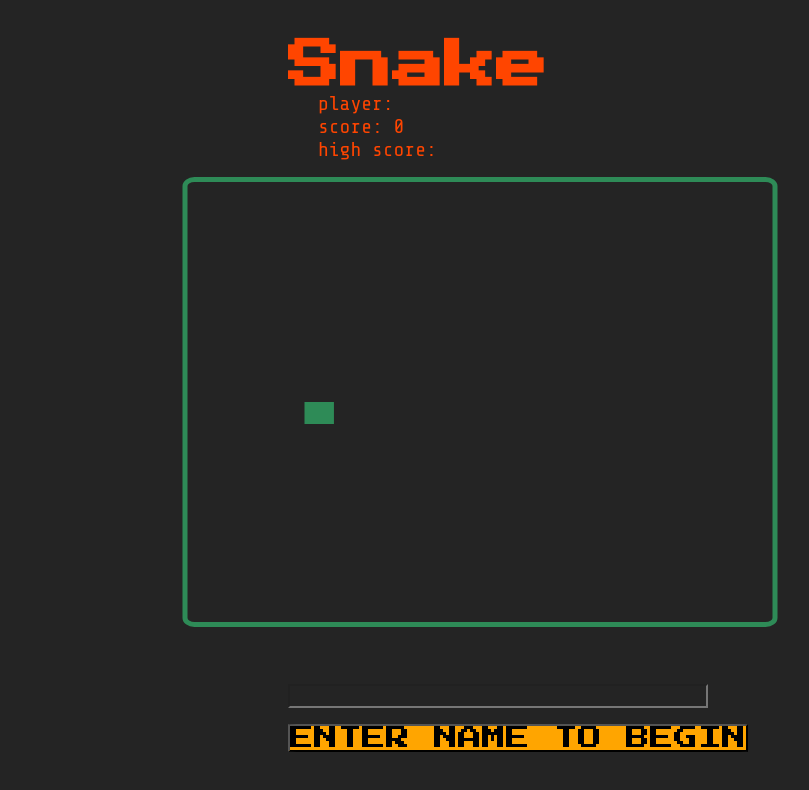
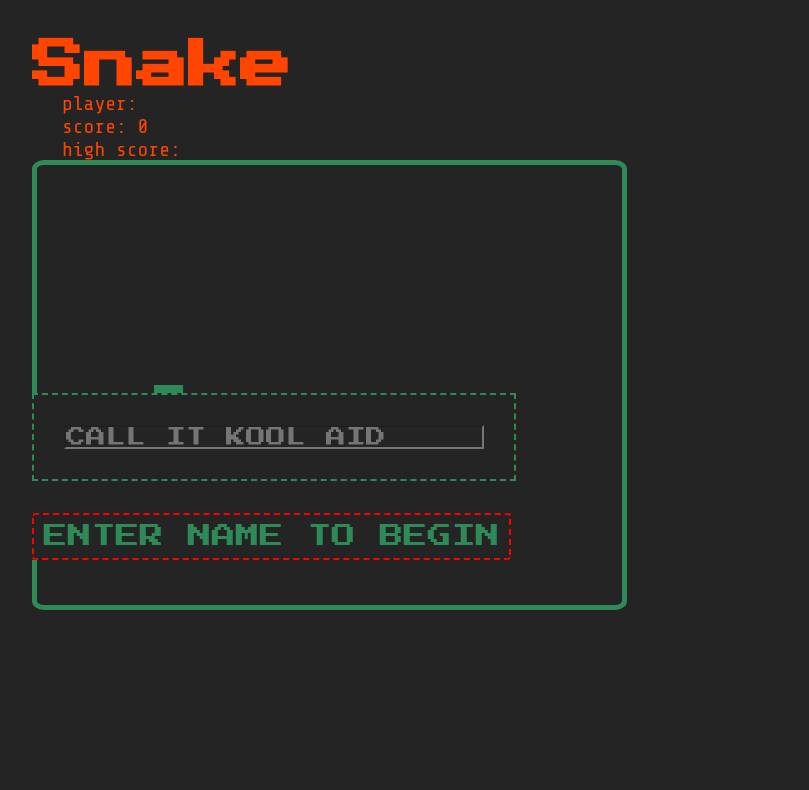
Before and after one commit to hightowerbuilds/brontosaurus-publications, a React (Vite) app: page /snake in a window 1280 px wide. Shown: the top 790 px of the page, without its empty margins (160-969 px from the left). Built offline with nearby package versions, Linux system fonts and the light colour scheme; a web font is replaced by a local one.

Commit message:
may 22.4

```diff
--- a/src/pages/PlatformGame.jsx
+++ b/src/pages/PlatformGame.jsx
@@ -92,10 +92,6 @@ useEffect(() => {
 
 }, [])
 
+  return ( <canvas className='layout' ref={canvasRef} width={1324} height={976}/> )
 
-
-  return (
-
-       <canvas className='layout' ref={canvasRef} width={1324} height={976}/>
-  )
 }
--- a/src/pages/SnakeGameTwo.css
+++ b/src/pages/SnakeGameTwo.css
@@ -1,15 +1,15 @@
 @import url('https://fonts.googleapis.com/css2?family=Press+Start+2P&display=swap');
+
 
 
 .playArea {
 	border: 5px solid seagreen;
+	position: absolute;
+	top: 20%;
+	left: 15%;
     border-radius: 2%;
 	width: 585px;
 	height: 440px;
-	position: fixed;
-	top: 50.2%;
-	left: 50%;
-	transform: translate(-50%, -50%);
 }
 
 #fruit {
@@ -19,28 +19,27 @@
 
 .gameOver {
 	position: fixed;
-	bottom: 1%;
-	left: 50%;
+	bottom: 30%;
+	left: 23%;
 	transform: translate(-50%, -50%);
 	color: white;
 	font-size: 70px;
+	font-family: 'Press Start 2P';
 }
 .playButton {
 	position: fixed;
-	top: 80%;
-	left: 50%;
-	transform: translate(-50%, -50%);
+	bottom: 40%;
+	left: 20%;
 	color: white;
-	background: #502c7b;
-	border: 2px solid white;
-	padding: 10px;
-	font-size: 0.9em;
-	color: white;
-	box-shadow: 4px 4px 0px 0px white;
+	font-size: 60px;
 	font-family: 'Press Start 2P', cursive;
-	font-weight: 700;
-	letter-spacing: 5px;
-	text-transform: uppercase;
+	transition: 1000ms ease-in-out;
+}
+
+.playButton:hover {
+	height: 100px;
+	width: 300px;
+	transform: translate(-15%, 0%);
 }
 
 h2 {
@@ -51,7 +50,7 @@ h2 {
 .logoBox {
     height: 30vh;
 	position: absolute;
-	left: 35%;
+	left: 15%;
 	top: 5%;
     display:list;
 	width: max-content;
@@ -74,7 +73,7 @@ h2 {
 
 .name:hover {
 	background: linear-gradient(45deg, #FFA500, #000000);
-	font-size: 175px;
+	font-size: 100px;
 	border-bottom: #FFA500 40px dashed;
 }
 
@@ -95,8 +94,8 @@ h2 {
 	position: absolute;
 	font-family: 'Press Start 2P';
 	color: seagreen;
-	bottom: 6%;
-	left: 35%;
+	bottom: 30%;
+	left: 15%;
 }
 
 
@@ -110,11 +109,13 @@ h2 {
 
 .buttonName {
 	border-radius: 2%;
+	border: 2px red dashed;
+	color: seagreen;
+	padding: 2%;
 	height: fit-content;
 	width: fit-content;
 	left: 30%;
 	font-size: 24px;
 	font-family: 'Press Start 2P';
-	background-color: orange;
 	box-shadow: inset;
 }
--- a/src/pages/SnakeGameTwo.jsx
+++ b/src/pages/SnakeGameTwo.jsx
@@ -177,9 +177,15 @@ const handleInput = (e) => setName(e.target.value)
             {!entry ?
                     <p className="nameDisplay">
                         <p className="nameShown"></p>
-                        <input className="nameInput" type="text" value={name} onChange={handleInput}/>
+                        <div style={{ padding: 30, border: '2px seagreen dashed'}}>
+                        <input placeholder="CALL IT KOOL AID" className="nameInput" type="text" value={name} onChange={handleInput}/>
+                        </div>
+
                         <br />
                         <br />
+                        <div>
+
+                        </div>
                         <button className="buttonName" onClick={handleNameEntry}>ENTER NAME TO BEGIN</button>
                     </p>
             : entry}
```
